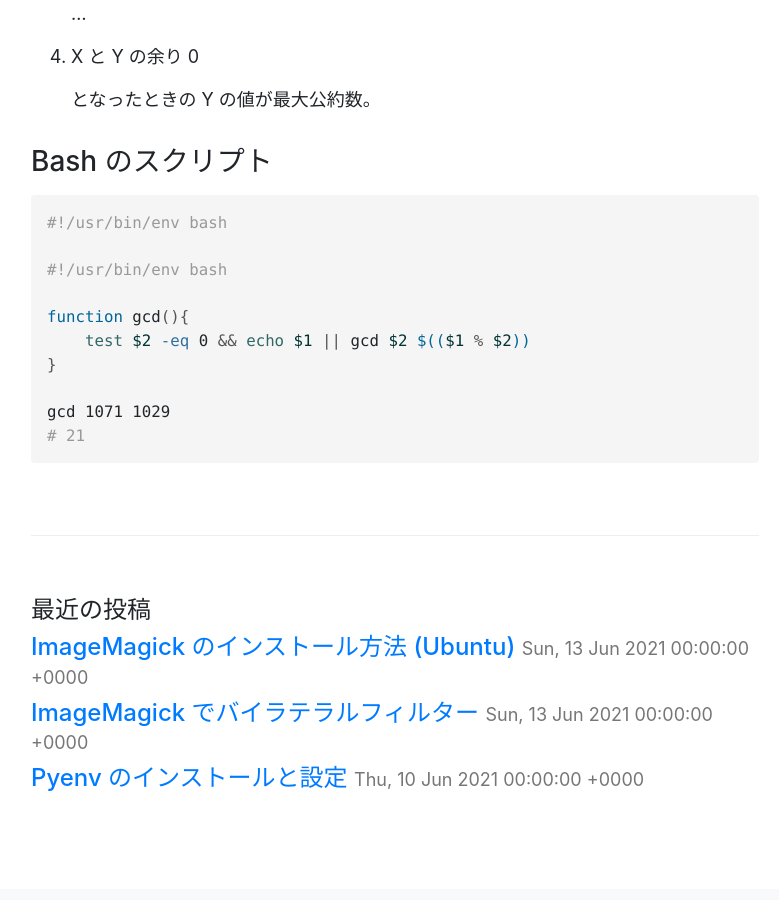
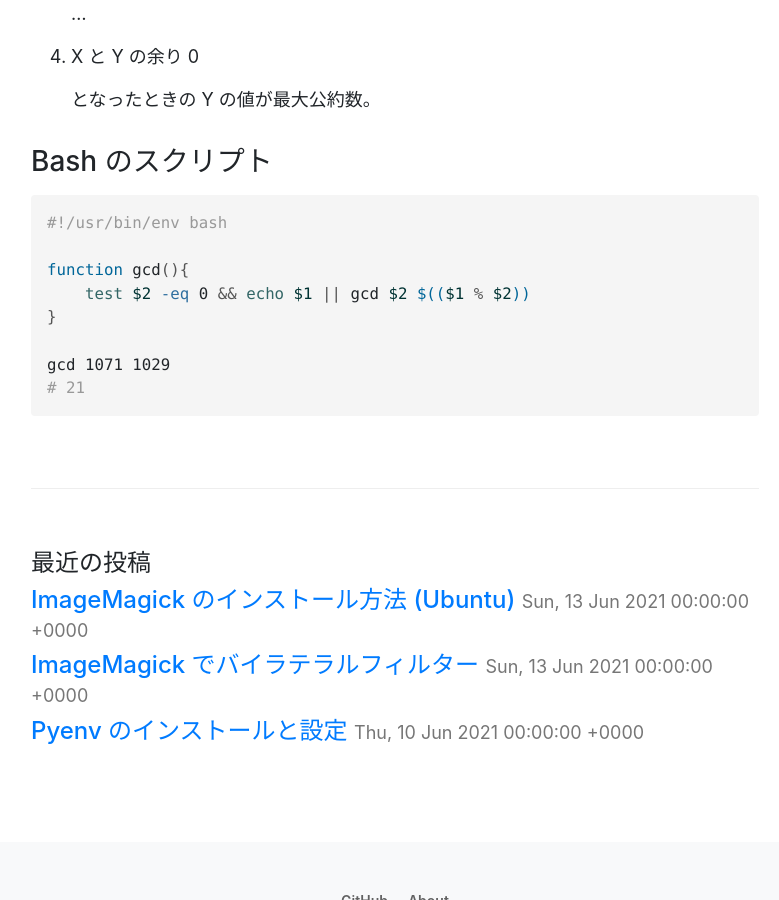
Before and after one commit to Himeyama/Himeyama.github.io, a Jekyll site: the page built from _posts/2021/2021-06-13-gcd.md, in a window 1280 px wide and 900 px high, scrolled down 686 px. Shown: the whole window, without its empty margins (245-1024 px from the left). Built offline with Jekyll 4.4.1, drawn with Linux system fonts in a browser that asks for light colours.

````diff
--- a/_posts/2021/2021-06-13-gcd.md
+++ b/_posts/2021/2021-06-13-gcd.md
@@ -20,8 +20,6 @@
 ```sh
 #!/usr/bin/env bash
 
-#!/usr/bin/env bash
-
 function gcd(){
     test $2 -eq 0 && echo $1 || gcd $2 $(($1 % $2))
 }
````
